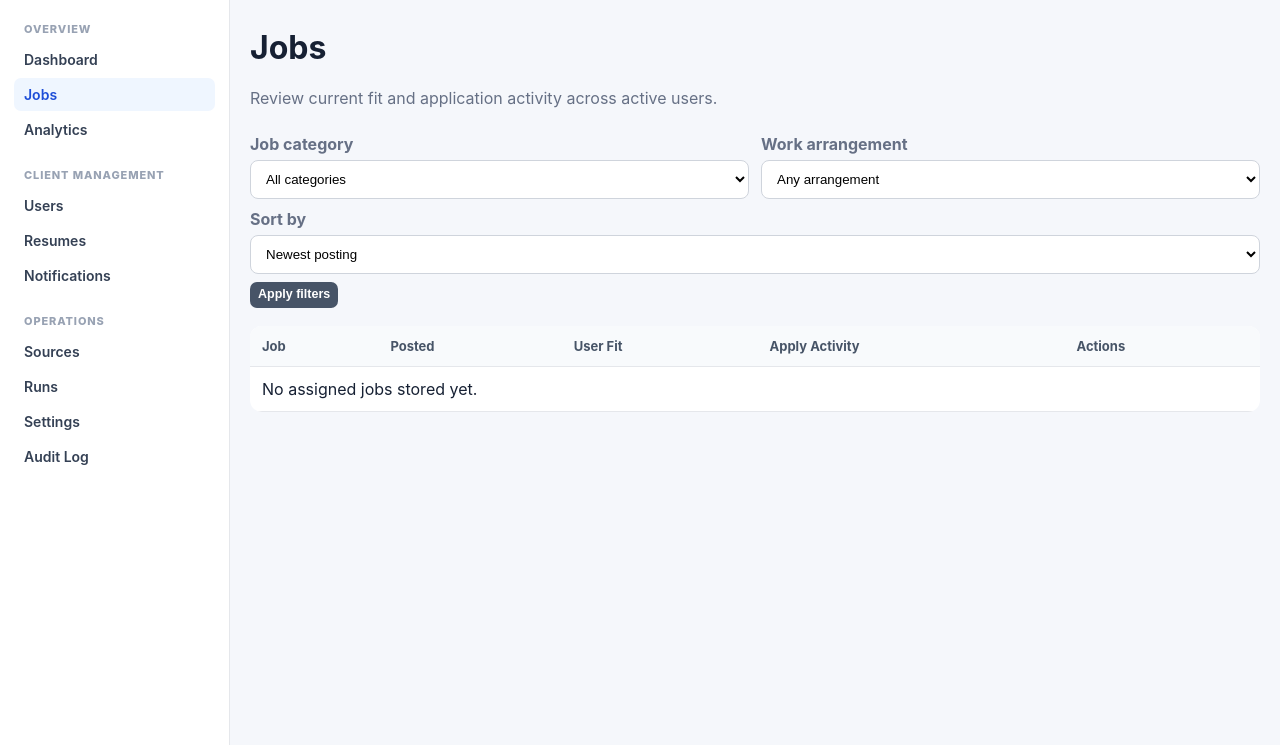
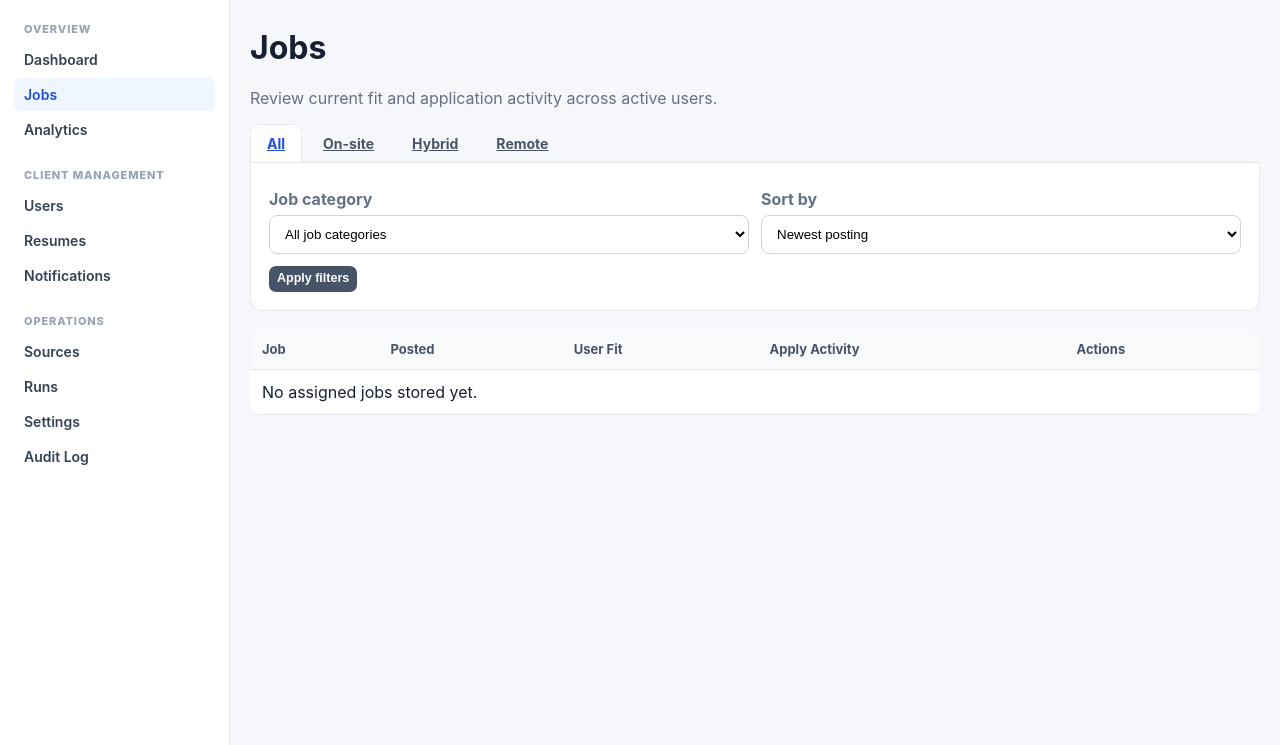
Before and after one commit to WorkdayGeorge/calaveras_job_agent, a FastAPI app: page /jobs in a window 1280 px wide. Shown: the part 68-813 px from the top of the page. Run offline with FastAPI, Linux system fonts and the light colour scheme; the visitor is signed in with stand-in values (Sample User, id 1); data that the repository does not hold is empty; some libraries are stand-ins or nearby versions.

Commit message:
Organize Jobs page by work-arrangement tabs
* Style work-arrangement tabs

* Move job filters into work-arrangement tabs

* Test work-arrangement tab layout

* Use consistent on-site label in user rows

```diff
--- a/web/templates/base.html
+++ b/web/templates/base.html
@@ -54,6 +54,11 @@
     .row { display:flex; gap:12px; align-items:end; flex-wrap:wrap; }
     .row > div { flex:1; min-width:180px; }
     .pill { display:inline-block; padding:4px 8px; border-radius:999px; background:#eef2ff; font-size:12px; font-weight:700; }
+    .work-tabs { display:flex; gap:4px; margin:0; overflow-x:auto; border-bottom:1px solid var(--line); }
+    .work-tab { appearance:none; border:1px solid transparent; border-bottom:0; border-radius:9px 9px 0 0; padding:10px 16px; background:transparent; color:#475467; cursor:pointer; font:inherit; font-size:14px; font-weight:700; white-space:nowrap; }
+    .work-tab:hover { background:#f8fafc; color:#1d4ed8; }
+    .work-tab.active { margin-bottom:-1px; border-color:var(--line); background:#fff; color:#1d4ed8; }
+    .work-tab-panel { padding:16px 18px 18px; border:1px solid var(--line); border-top:0; border-radius:0 0 12px 12px; background:#fff; }
     h1 { margin-top:0; }
     h2 { margin-top:28px; }
     @media (max-width:900px) {
--- a/web/templates/jobs.html
+++ b/web/templates/jobs.html
@@ -14,35 +14,40 @@
   <input type="hidden" name="status" value="{{ status_filter }}">
   {% endif %}
 
+  <div class="work-tabs" role="tablist" aria-label="Work arrangements">
+    <a class="work-tab{% if not selected_arrangement %} active{% endif %}"
+       href="{{ request.url.remove_query_params('arrangement') }}"
+       role="tab" aria-selected="{{ 'true' if not selected_arrangement else 'false' }}">All</a>
+    {% for option in arrangement_options %}
+    <a class="work-tab{% if selected_arrangement == option %} active{% endif %}"
+       href="{{ request.url.include_query_params(arrangement=option) }}"
+       role="tab" aria-selected="{{ 'true' if selected_arrangement == option else 'false' }}">{{ "On-site" if option == "onsite" else option|title }}</a>
+    {% endfor %}
+  </div>
+
+  <div class="work-tab-panel" role="tabpanel">
+    {% if selected_arrangement %}
+    <input type="hidden" name="arrangement" value="{{ selected_arrangement }}">
+    {% endif %}
+
     {% if not administrator_view %}
     <label for="q"><span class="muted">Find jobs</span></label>
     <input id="q" name="q" type="search" value="{{ search_query }}" placeholder="Job title, employer, or location">
-  <div style="margin:8px 0 16px">
-    <button class="btn secondary">Search jobs</button>
-  </div>
     {% endif %}
 
-  <div class="row" style="align-items:end">
+    <div class="row">
       <div>
         <label for="category"><span class="muted">Job category</span></label>
         <select id="category" name="category">
-        <option value="">All categories</option>
+          <option value="">All job categories</option>
           {% for option in category_options %}
+          {% if option != "Remote Jobs" %}
           <option value="{{ option }}" {% if selected_category == option %}selected{% endif %}>{{ option }}</option>
+          {% endif %}
           {% endfor %}
         </select>
       </div>
       <div>
-      <label for="arrangement"><span class="muted">Work arrangement</span></label>
-      <select id="arrangement" name="arrangement">
-        <option value="">Any arrangement</option>
-        {% for option in arrangement_options %}
-        <option value="{{ option }}" {% if selected_arrangement == option %}selected{% endif %}>{{ "On-site" if option == "onsite" else option|title }}</option>
-        {% endfor %}
-      </select>
-    </div>
-  </div>
-
         <label for="sort"><span class="muted">Sort by</span></label>
         <select id="sort" name="sort">
           <option value="newest_posted" {% if sort_by == "newest_posted" %}selected{% endif %}>Newest posting</option>
@@ -53,8 +58,14 @@
           <option value="title" {% if sort_by == "title" %}selected{% endif %}>Job title A-Z</option>
           <option value="company" {% if sort_by == "company" %}selected{% endif %}>Company A-Z</option>
         </select>
-  <button class="btn secondary" style="margin-top:8px">Apply filters</button>
-  {% if search_query or selected_category or selected_arrangement %}<a class="btn secondary" style="margin-top:8px" href="/jobs?sort={{ sort_by }}">Clear search and filters</a>{% endif %}
+      </div>
+    </div>
+
+    <div style="margin-top:12px">
+      <button class="btn secondary">Apply filters</button>
+      {% if search_query or selected_category %}<a class="btn secondary" href="{{ request.url.remove_query_params('q', 'category') }}">Clear category and search</a>{% endif %}
+    </div>
+  </div>
 </form>
 <table>
 {% if administrator_view %}
@@ -87,7 +98,7 @@
 <tr><th>Job</th><th>Posted</th><th>Fit</th><th>Recommendation</th><th>Apply</th></tr>
 {% for job, ev, state in rows %}
 <tr>
-<td><strong>{{ job.title }}</strong><br>{{ job.company }}<br><span class="muted">{{ job.location or "—" }}</span><br><small>{{ job.category or "Uncategorized" }} · {{ (job.work_arrangement or "onsite")|title }}</small></td>
+<td><strong>{{ job.title }}</strong><br>{{ job.company }}<br><span class="muted">{{ job.location or "—" }}</span><br><small>{{ job.category or "Uncategorized" }} · {{ "On-site" if (job.work_arrangement or "onsite") == "onsite" else (job.work_arrangement or "onsite")|title }}</small></td>
 <td>{{ job.posted_at|pacific_time if job.posted_at else "Unverified" }}<br><span class="muted">{{ job.freshness_status }}</span></td>
 <td>{% if ev %}<strong>{{ ev.fit_score }}%</strong><br>{{ ev.classification }}<br><span class="muted">{{ ev.selected_resume }}</span>{% else %}—{% endif %}</td>
 <td>{% if ev %}{{ ev.recommendation }}<br><small>{{ ev.reasoning }}</small>{% else %}—{% endif %}</td>
```
Also changed, not shown: tests/test_user_jobs_template.py (+11 -4 lines). Lines whose indentation alone changed are shown as unchanged.
